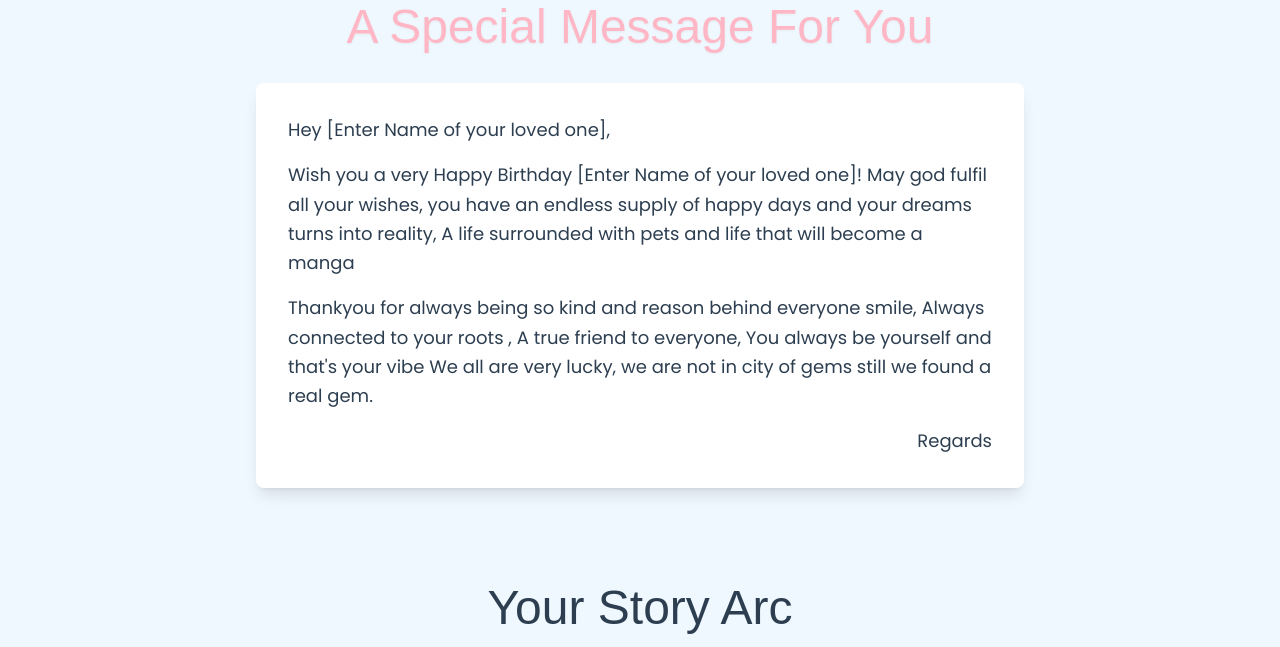
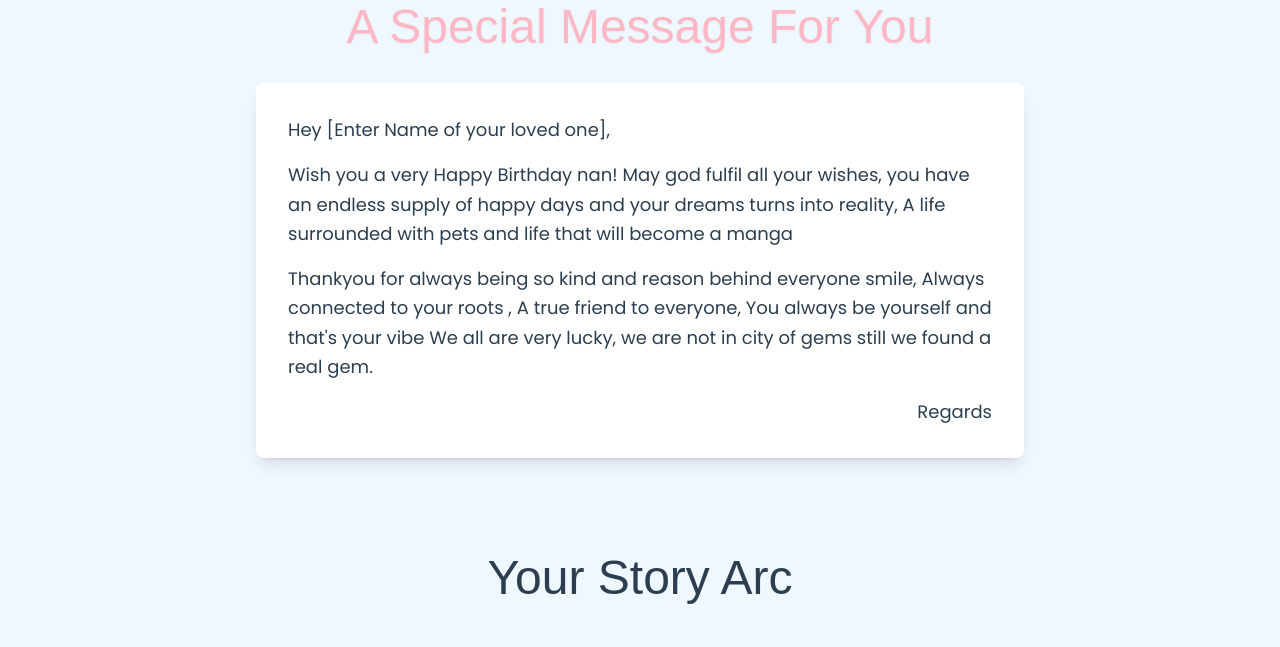
Before and after one commit to angelia1109/birthday, a plain HTML site: page index.html in a window 1280 px wide. Shown: the part 941-1588 px from the top of the page. Drawn offline with nearby package versions, Linux system fonts and the light colour scheme; some packages are replaced by stand-ins of ours; a script that the page names is missing; a web font is replaced by a local one.

Commit message:
Update index.html

```diff
--- a/index.html
+++ b/index.html
@@ -51,7 +51,7 @@
     <div class="text-left text-lg leading-relaxed space-y-4 bg-white p-8 rounded-lg shadow-lg">
       <!-- TODO: Write your personal letter here -->
       <p>Hey [Enter Name of your loved one],</p>
-      <p>Wish you a very Happy Birthday [Enter Name of your loved one]! May god fulfil all your wishes, you have an endless supply of happy days and your dreams turns into reality, A life surrounded with pets and life that will become a manga </p>
+      <p>Wish you a very Happy Birthday nan! May god fulfil all your wishes, you have an endless supply of happy days and your dreams turns into reality, A life surrounded with pets and life that will become a manga </p>
       <p>Thankyou for always being so kind and reason behind everyone smile, Always connected to your roots , A true friend to everyone, You always be yourself and that's your vibe We all are very lucky, we are not in city of gems still we found a real gem.</p>
       <p class="text-right mt-8">
         Regards<br>
```
